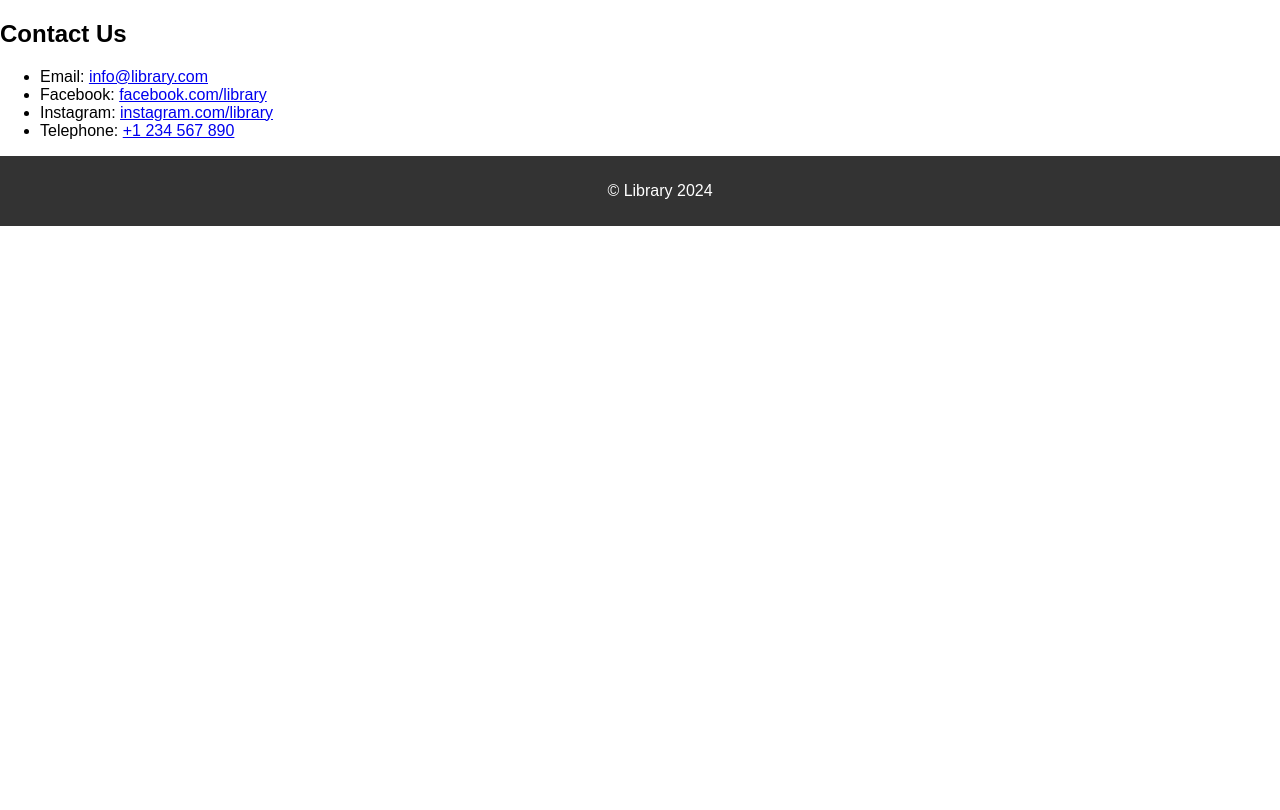
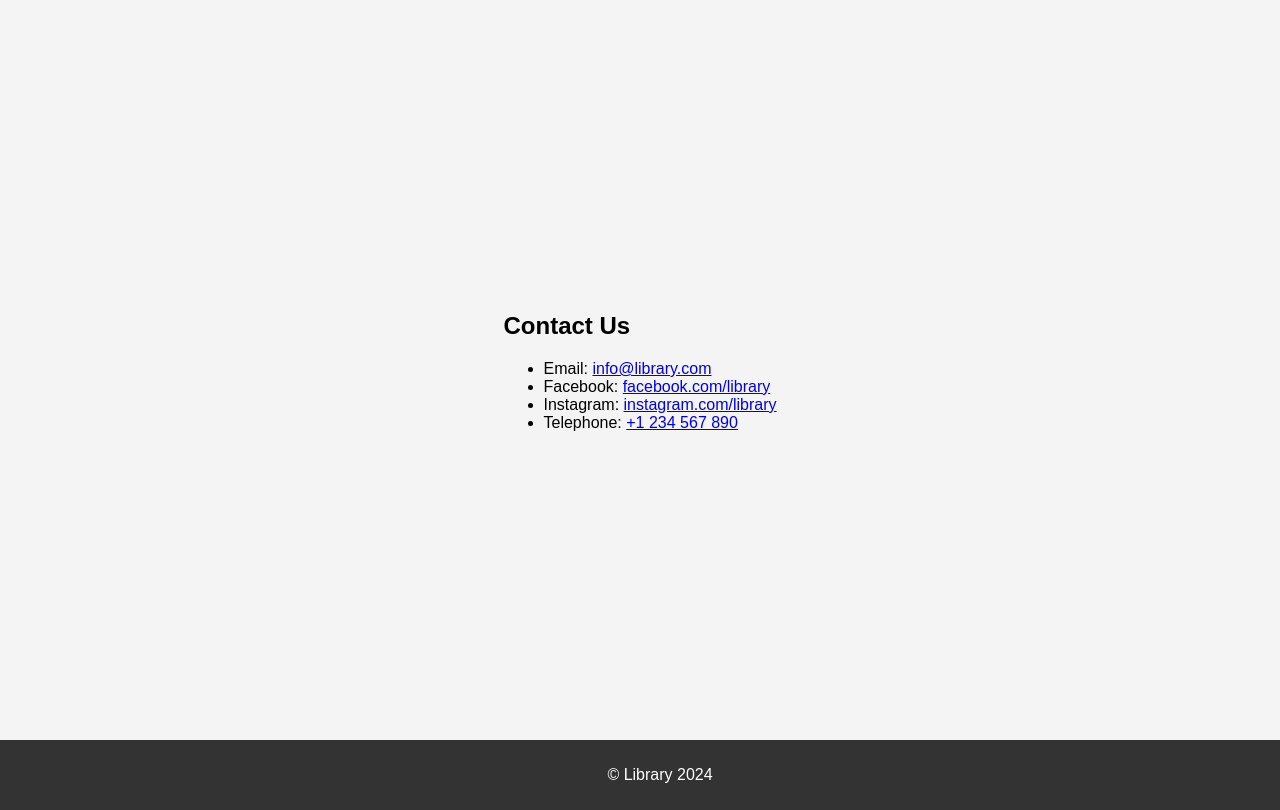
Before and after one commit to valzza/library, a PHP site: page /contact.html in a window 1280 px wide. Shown: the part 90-900 px from the top of the page. Before the commit the page ends 316 px from the top, so only its background shows below. Run offline with PHP 8.4, Linux system fonts and the light colour scheme.

Commit message:
Update style.css
contact section

```diff
--- a/style.css
+++ b/style.css
@@ -234,6 +234,15 @@ textarea {
   margin: 10px 0;
 }
 
+/* Contact Section */
+.contact-section {
+  display: flex;
+  justify-content: center;
+  align-items: center;
+  height: calc(100vh - 60px); /* Full screen height minus the nav */
+  background-color: #f4f4f4;
+}
+
 /* Footer */
 footer {
   background-color: #333;
```
